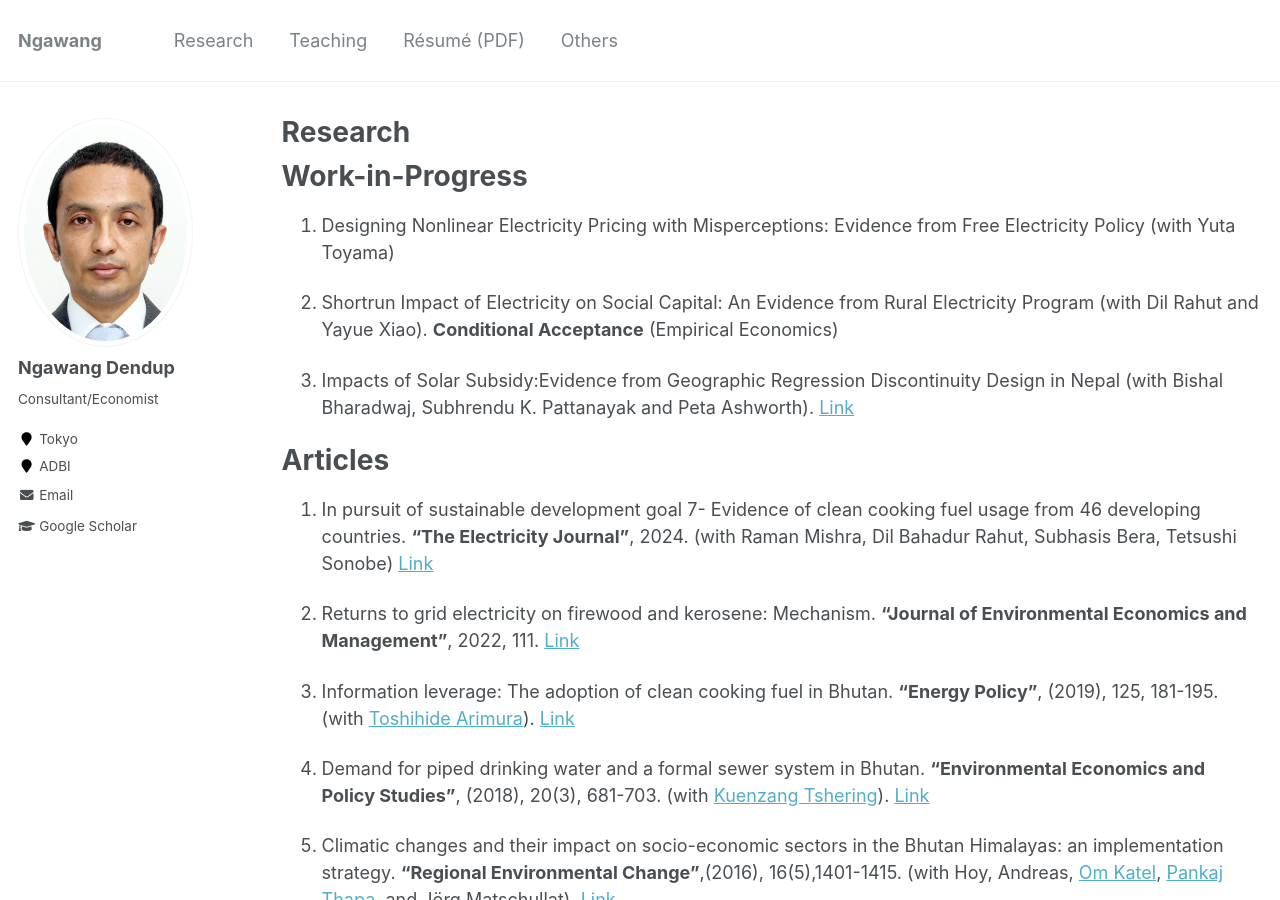
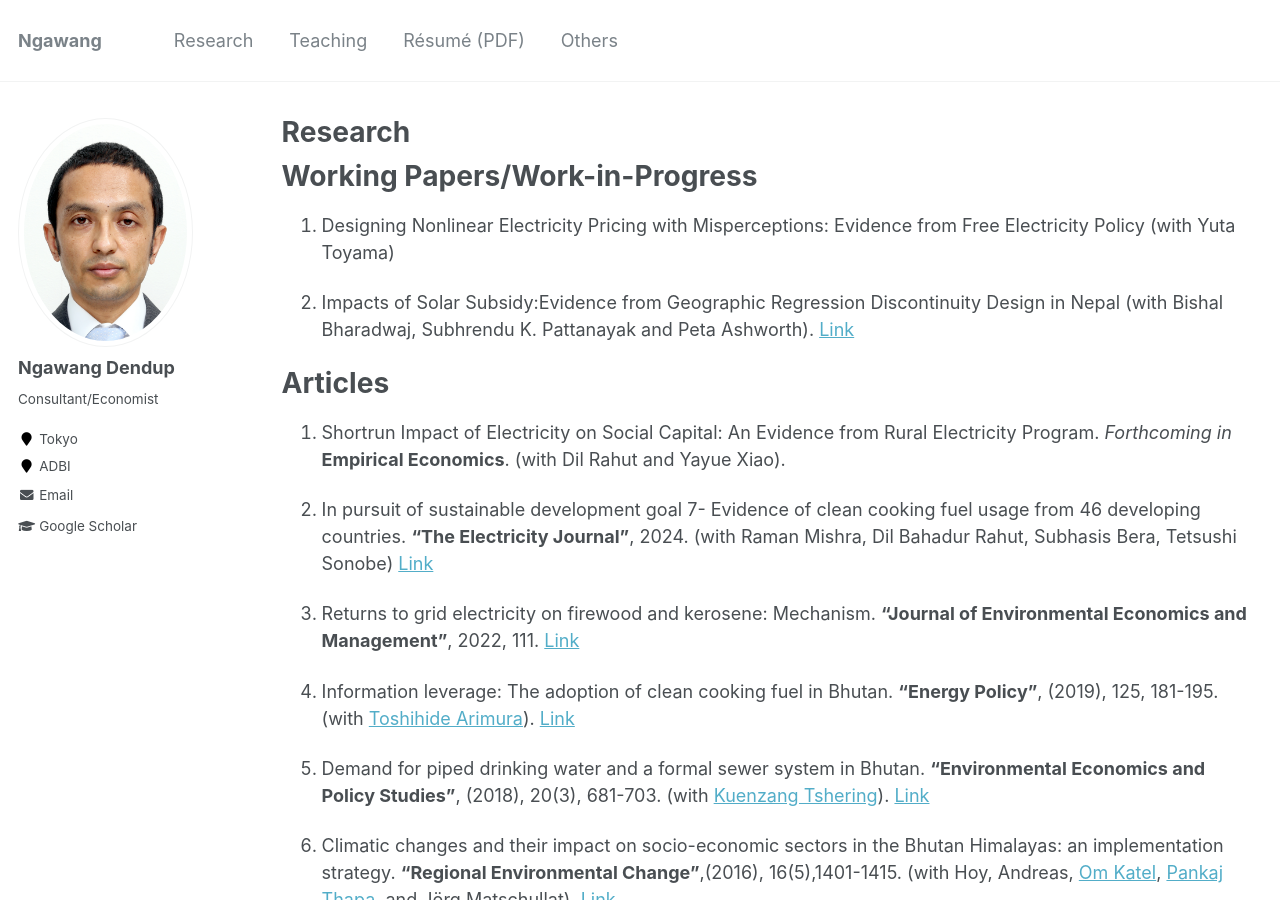
Before and after one commit to NgawangDendup/ngawangdendup.github.io, a Jekyll site: the page built from _pages/research.md, in a window 1280 px wide and 900 px high. Built offline with Jekyll 4.4.1, drawn with Linux system fonts in a browser that asks for light colours.

Commit message:
research updated

```diff
--- a/_pages/research.md
+++ b/_pages/research.md
@@ -7,19 +7,19 @@ header:
   og_image: "research/ecdf.png"
 ---
 
-Work-in-Progress
+Working Papers/Work-in-Progress
 ================
 1.  Designing Nonlinear Electricity Pricing with Misperceptions: Evidence from Free Electricity Policy (with Yuta Toyama)
-
-1. Shortrun Impact of Electricity on Social Capital: An Evidence from Rural Electricity Program (with Dil Rahut and Yayue Xiao). **Conditional Acceptance** (Empirical Economics)
 
 1. Impacts of Solar Subsidy:Evidence from Geographic Regression Discontinuity Design in Nepal (with Bishal Bharadwaj, Subhrendu K. Pattanayak and Peta Ashworth). [Link](https://papers.ssrn.com/sol3/papers.cfm?abstract_id=3916331)
 
 
 
-
 Articles
 ==========
+
+1. Shortrun Impact of Electricity on Social Capital: An Evidence from Rural Electricity Program. *Forthcoming in* **Empirical Economics**.  (with Dil Rahut and Yayue Xiao).
+
 1. In pursuit of sustainable development goal 7- Evidence of clean cooking fuel usage from 46 developing countries. **"The Electricity Journal"**, 2024. (with Raman Mishra, Dil Bahadur Rahut, Subhasis Bera, Tetsushi Sonobe) [Link](https://www.sciencedirect.com/science/article/pii/S1040619024000435?via%3Dihub)
 
 1. Returns to grid electricity on firewood and kerosene: Mechanism. **"Journal of Environmental Economics and Management"**, 2022, 111. [Link](https://doi.org/10.1016/j.jeem.2021.102606)
```
